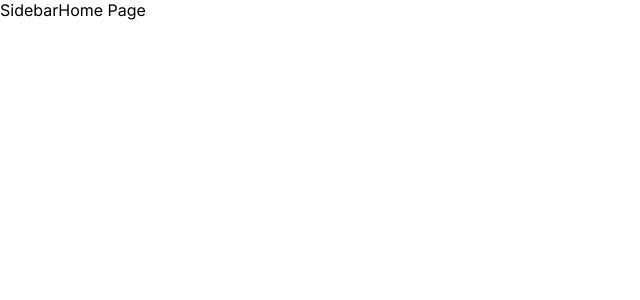
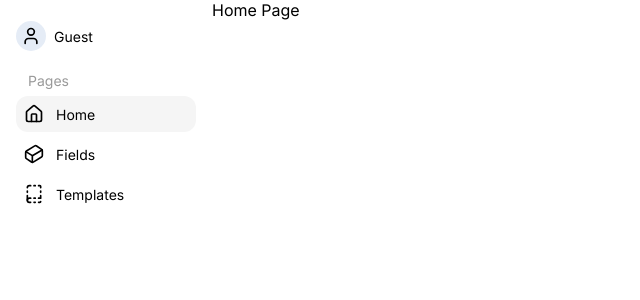
Before and after one commit to v-kragel/article-lab, a React (Vite) app in the folder client/: page / in a window 1280 px wide. Shown: the top 300 px of the page, without its empty margins (0-640 px from the left). Built offline with nearby package versions, Linux system fonts and the light colour scheme.

Commit message:
refactor: update sidebar

```diff
--- /dev/null
+++ b/client/src/widgets/sidebar/model/config.ts
@@ -0,0 +1,21 @@
+import { constantsMap, iconsMap, navigationMap } from "@/shared/model";
+
+import type { SidebarItem } from "./types";
+
+export const sidebarItems: SidebarItem[] = [
+  {
+    label: constantsMap.widgets.sidebar.nav.homeLink,
+    to: navigationMap.home,
+    icon: iconsMap.HomeIcon,
+  },
+  {
+    label: constantsMap.widgets.sidebar.nav.fieldsLink,
+    to: navigationMap.fields,
+    icon: iconsMap.FieldIcon,
+  },
+  {
+    label: constantsMap.widgets.sidebar.nav.templatesLink,
+    to: navigationMap.templates,
+    icon: iconsMap.TemplateIcon,
+  },
+];
--- /dev/null
+++ b/client/src/widgets/sidebar/model/index.ts
@@ -0,0 +1,2 @@
+export * from "./config";
+export * from "./types";
--- /dev/null
+++ b/client/src/widgets/sidebar/model/types.ts
@@ -0,0 +1,11 @@
+export interface SidebarItem {
+  label: string;
+  to: string;
+  icon: React.ElementType;
+}
+
+export interface SidebarNavItemProps {
+  label: string;
+  to: string;
+  icon: React.ElementType;
+}
--- /dev/null
+++ b/client/src/widgets/sidebar/ui/sidebar-nav-item.tsx
@@ -0,0 +1,25 @@
+import { useCallback } from "react";
+import { NavLink } from "react-router-dom";
+
+import clsx from "clsx";
+
+import { Typography } from "@/shared/ui/typography";
+
+import type { SidebarNavItemProps } from "../model";
+import styles from "./sidebar.module.scss";
+
+export const SidebarNavItem = ({ label, to, icon: Icon }: SidebarNavItemProps) => {
+  const getLinkClass = useCallback(
+    ({ isActive }: { isActive: boolean }) => clsx(styles.sidebar__link, isActive && styles.active),
+    [],
+  );
+
+  return (
+    <li>
+      <NavLink to={to} className={getLinkClass}>
+        {Icon && <Icon className={styles.sidebar__icon} />}
+        <Typography variant="text">{label}</Typography>
+      </NavLink>
+    </li>
+  );
+};
--- a/client/src/widgets/sidebar/ui/sidebar.module.scss
+++ b/client/src/widgets/sidebar/ui/sidebar.module.scss
@@ -0,0 +1,51 @@
+.sidebar {
+  display: flex;
+  flex-direction: column;
+  width: $layout-sidebar-width;
+  padding: $spacing-lg;
+  background-color: $color-bg-base;
+
+  &__user {
+    display: flex;
+    align-items: center;
+    column-gap: $gap-sm;
+    height: $size-md;
+    margin-bottom: $spacing-md;
+  }
+
+  &__menu {
+    display: flex;
+    flex-direction: column;
+  }
+
+  &__subheading {
+    height: $size-xs;
+  }
+
+  &__list {
+    display: flex;
+    flex-direction: column;
+    row-gap: $gap-xs;
+  }
+
+  &__link {
+    display: flex;
+    align-items: center;
+    column-gap: $gap-md;
+    padding: $spacing-sm;
+    height: $size-sm;
+    border-radius: $border-radius-base;
+    color: $color-text-primary;
+    transition: background-color 0.2s;
+
+    &:hover,
+    &.active {
+      background-color: $color-bg-subtle;
+    }
+  }
+
+  &__icon {
+    height: $icon-size-small;
+    width: $icon-size-small;
+  }
+}
--- a/client/src/widgets/sidebar/ui/sidebar.tsx
+++ b/client/src/widgets/sidebar/ui/sidebar.tsx
@@ -1,3 +1,31 @@
+import { constantsMap } from "@/shared/model";
+import { Avatar } from "@/shared/ui/avatar";
+import { Typography } from "@/shared/ui/typography";
+
+import { sidebarItems } from "../model";
+import { SidebarNavItem } from "./sidebar-nav-item";
+import styles from "./sidebar.module.scss";
+
 export const Sidebar = () => {
-  return <div>Sidebar</div>;
+  return (
+    <aside className={styles.sidebar}>
+      <div className={styles.sidebar__user}>
+        <Avatar />
+        <Typography variant="text">{constantsMap.widgets.sidebar.user.defaultText}</Typography>
+      </div>
+
+      <nav className={styles.sidebar__menu} role="navigation" aria-label="Main sidebar">
+        <h2 className={styles.sidebar__subheading}>
+          <Typography variant="subheading">
+            {constantsMap.widgets.sidebar.subheadings.pagesText}
+          </Typography>
+        </h2>
+        <ul className={styles.sidebar__list}>
+          {sidebarItems.map((item) => (
+            <SidebarNavItem key={`${item.to}-${item.label}`} {...item} />
+          ))}
+        </ul>
+      </nav>
+    </aside>
+  );
 };
```
